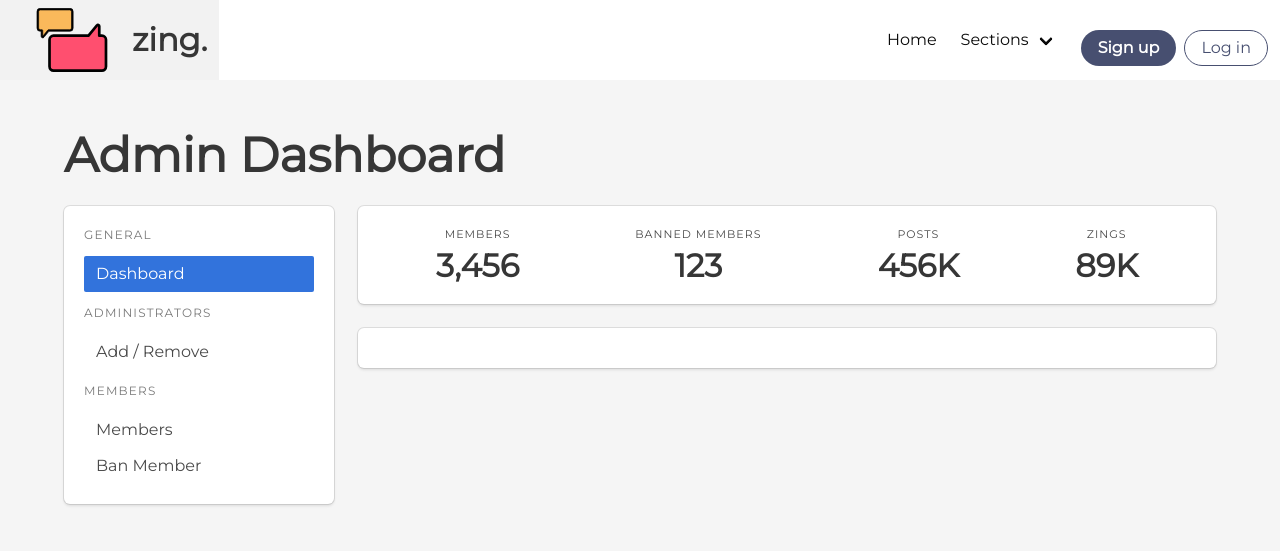
After one commit to CaitieBoeyens/zing, a Symfony app: template templates/admin.html.twig in a window 1280 px wide. The commit adds this page. Shown: the top 551 px of the page. Run offline with Twig, Linux system fonts and the light colour scheme; the template is opened without the code that fills it, so the values that code supplies are empty; some libraries are stand-ins or nearby versions.

Commit message:
add index to css file. add admin twig. add current username in profile twig. add admin console styling. add link to profile in navigation twig. remove name placeholder in question twig.

```diff
--- a/public/css/main.css
+++ b/public/css/main.css
@@ -1,3 +1,21 @@
+/* ====================================================================
+                            zing. stylesheet
+=======================================================================
+
+** TABLE OF CONTENT **
+    1. General Styling
+    2. Scrollbar
+    3. Quick Links
+    4. Profle Page
+
+======================================================================= */
+
+
+/* ====================================================================
+                                1. General
+======================================================================= */
+
+
 body {
     font-family: 'Montserrat', sans-serif;
     min-height: 100vh;
@@ -54,20 +72,7 @@ body {
 }
 
 /* ====================================================================
-                                Quick Links
-======================================================================= */
-
-.quick-links .box {
-    box-shadow: 0 1px 3px rgba(0, 0, 0, 0.12), 0 1px 2px rgba(0, 0, 0, 0.24);
-    transition: all 0.3s cubic-bezier(0.25, 0.8, 0.25, 1);
-}
-
-.quick-links .box:hover {
-    box-shadow: 0 14px 24px rgba(0, 0, 0, 0.15), 0 5px 5px rgba(0, 0, 0, 0.15);
-}
-
-/* ====================================================================
-                                Scrollbar
+                                2. Scrollbar
 ======================================================================= */
 
 ::-webkit-scrollbar {
@@ -85,7 +90,21 @@ body {
 }
 
 /* ====================================================================
-                                Profile Page
+                                3. Quick Links
+======================================================================= */
+
+.quick-links .box {
+    box-shadow: 0 1px 3px rgba(0, 0, 0, 0.12), 0 1px 2px rgba(0, 0, 0, 0.24);
+    transition: all 0.3s cubic-bezier(0.25, 0.8, 0.25, 1);
+}
+
+.quick-links .box:hover {
+    box-shadow: 0 14px 24px rgba(0, 0, 0, 0.15), 0 5px 5px rgba(0, 0, 0, 0.15);
+}
+
+
+/* ====================================================================
+                                4. Profile Page
 ======================================================================= */
 
 .stat-val {
@@ -98,3 +117,15 @@ body {
     font-size: 1.4em;
     font-weight: 200;
 }
+
+.profile-heading .name {
+    margin-top: 4rem;
+}
+
+.profile-heading .image {
+    position: relative;
+}
+
+.profile-heading a {
+    position: absolute;
+}
--- /dev/null
+++ b/templates/admin.html.twig
@@ -0,0 +1,63 @@
+{% extends "base.html.twig"%}
+
+{% block title %}
+    Admin | zing.
+{% endblock %}
+
+{% block body %}
+
+    {% include 'components/navbar.html.twig' %}
+
+    <section class="section">
+        <div class="container">
+            <h1 class="title is-1">Admin Dashboard</h1>
+            <div class="columns">
+                <div class="column is-one-quarter">
+                    <div class="box">
+                        <aside class="menu">
+                            <p class="menu-label">
+                                General
+                            </p>
+                            <ul class="menu-list">
+                                <li>
+                                    <a class="is-active">Dashboard</a>
+                                </li>
+                            </ul>
+                            <p class="menu-label">
+                                Administrators
+                            </p>
+                            <ul class="menu-list">
+                                <li>
+                                    <a>Add / Remove</a>
+                                </li>
+                                {# <li>
+                                    <a>View All</a>
+                                </li> #}
+                            </ul>
+                            <p class="menu-label">
+                                Members
+                            </p>
+                            <ul class="menu-list">
+                                <li>
+                                    <a>Members</a>
+                                </li>
+                                <li>
+                                    <a>Ban Member</a>
+                                </li>
+                            </ul>
+                        </aside>
+                    </div>
+                </div>
+                <div class="column">
+                    <div class="box">
+                        {% include 'components/admin_count_details.html.twig' %}
+                    </div>
+                    <div class="box">
+                        {% include 'components/admin_details.html.twig' %}
+                    </div>
+                </div>
+            </div>
+        </div>
+    </section>
+
+{% endblock %}
--- /dev/null
+++ b/templates/components/admin_count_details.html.twig
@@ -0,0 +1,28 @@
+<div>
+    <nav class="level">
+        <div class="level-item has-text-centered">
+            <div>
+                <p class="heading">Members</p>
+                <p class="title">3,456</p>
+            </div>
+        </div>
+        <div class="level-item has-text-centered">
+            <div>
+                <p class="heading">Banned Members</p>
+                <p class="title">123</p>
+            </div>
+        </div>
+        <div class="level-item has-text-centered">
+            <div>
+                <p class="heading">Posts</p>
+                <p class="title">456K</p>
+            </div>
+        </div>
+        <div class="level-item has-text-centered">
+            <div>
+                <p class="heading">zings</p>
+                <p class="title">89K</p>
+            </div>
+        </div>
+    </nav>
+</div>
--- a/templates/components/navbar.html.twig
+++ b/templates/components/navbar.html.twig
@@ -11,7 +11,7 @@
     </div>
 
     <div class="navbar-end">
-        <a class="navbar-item">
+        <a class="navbar-item" href="{{ path('home_view') }}">
             Home
         </a>
 
@@ -64,7 +64,7 @@
                 </a>
 
                 <div class="navbar-dropdown">
-                    <a class="navbar-item">
+                    <a class="navbar-item" href="{{ path('user_profile') }}">
                         My Profile
                     </a>
                     <a class="navbar-item">
--- a/templates/components/question.html.twig
+++ b/templates/components/question.html.twig
@@ -7,8 +7,7 @@
     <div class="media-content">
         <div class="content">
             <p>
-                <strong>{{username}}</strong>
-                <small>@johnsmith</small>
+                <small>@{{ app.user.username }}</small>
                 <small>31m</small>
                 <br>
                 Lorem ipsum dolor sit amet, consectetur adipiscing elit. Proin ornare magna eros, eu pellentesque tortor vestibulum ut. Maecenas non massa sem. Etiam finibus odio quis feugiat facilisis.
```
Also changed, not shown: src/Controller/AdminController.php (added, +33 -0 lines), templates/components/profile.html.twig (+2 -19 lines), templates/profile.html.twig (+4 -3 lines), templates/components/admin_details.html.twig (added).
